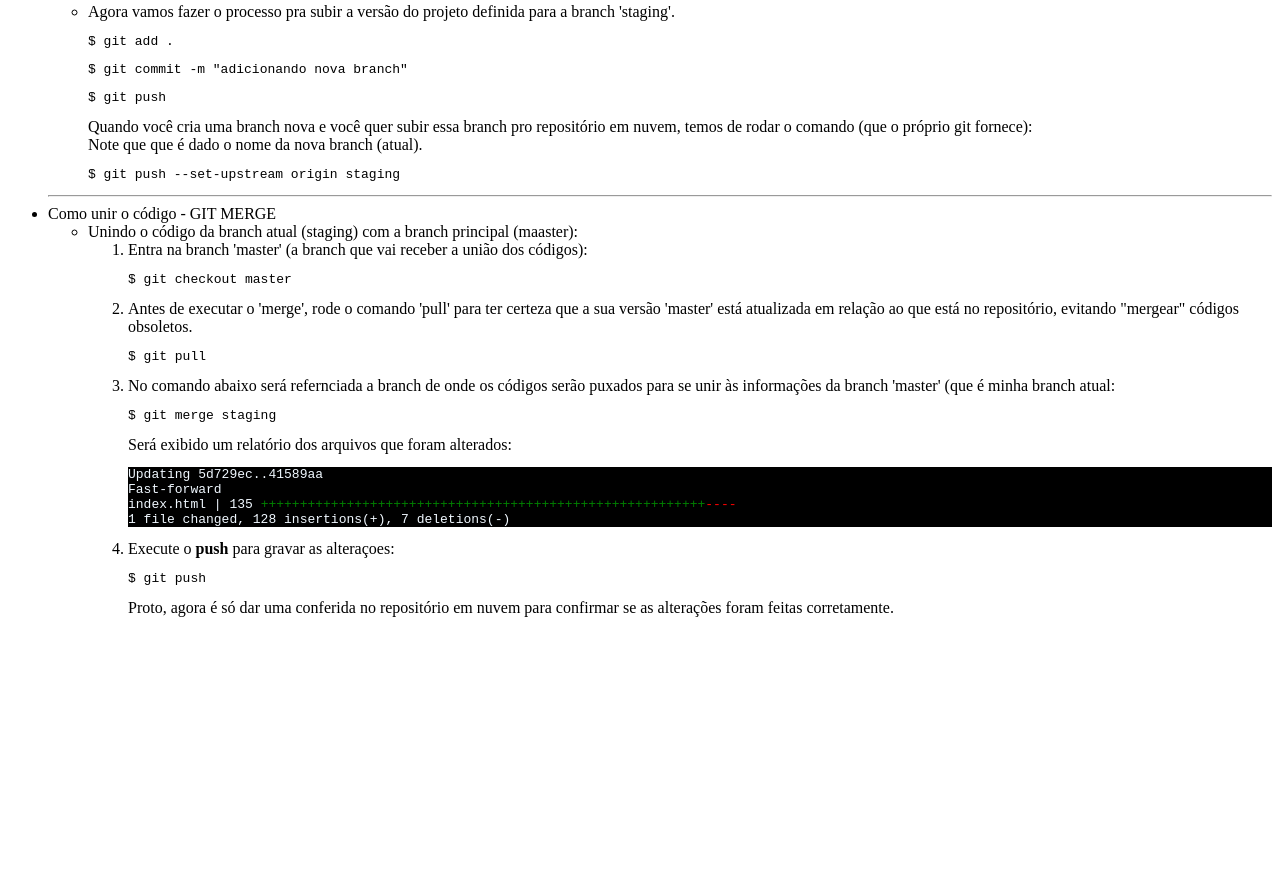
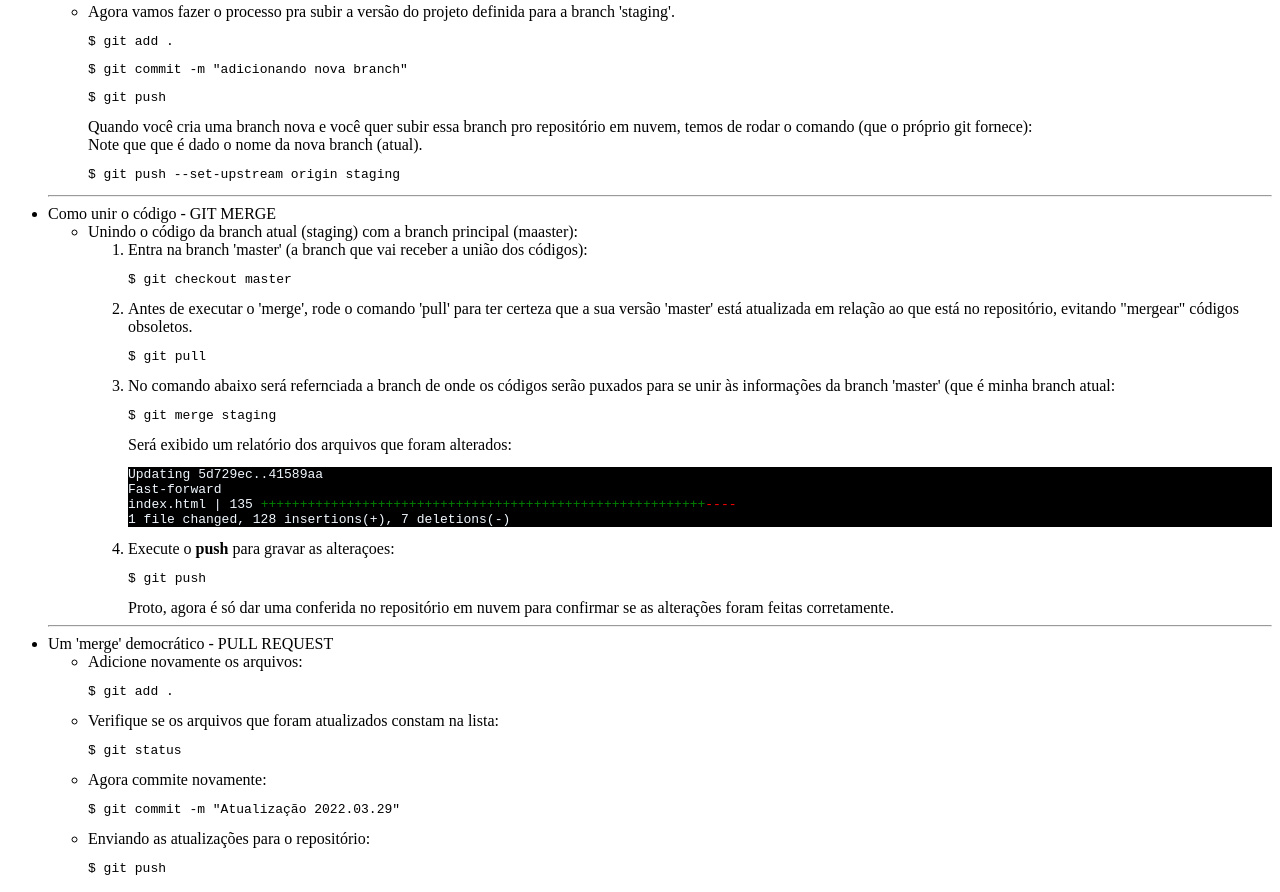
Before and after one commit to renzoalves/aprendendo-git, a plain HTML site: page index.html in a window 1280 px wide. Shown: the part 1904-2796 px from the top of the page. Before the commit the page ends 2537 px from the top, so only its background shows below. Drawn offline with Linux system fonts and the light colour scheme.

Commit message:
merg 2022.03.30-0832

```diff
--- a/index.html
+++ b/index.html
@@ -25,7 +25,7 @@
 
         <hr>
         <li>Adicionar arquivos ao controle de versão:
-            <pre>$ git add "nome_do_arquivo</pre>
+            <pre>$ git add "nome_do_arquivo"</pre>
             ou para todos:
             <pre>$ git add *</pre>
             ou
@@ -48,7 +48,7 @@
         </li>
 
         <hr>
-        <li>Enviar as alterações registrads no commit. No Github, o repositório "em nuvem" já deve ter sido criado. Para esse guia, o repositório "https://github.com/renzoalves/aprendendo-git"
+        <li>Enviar as alterações registradas no commit. No Github, o repositório "em nuvem" já deve ter sido criado. Para esse guia, o repositório "https://github.com/renzoalves/aprendendo-git"
             <ol>
                 <li>Adicionando o repositório remoto (sem as aspas):
                     <pre>$ git remote add origin "https://github.com/renzoalves/aprendendo-git"</pre>
@@ -76,7 +76,7 @@
                     <pre>$ git commit -m "Atualização 2022.03.29"</pre>
                 </li>
                 <li>
-                    Enviando as atualizações para para o repositório:
+                    Enviando as atualizações para o repositório:
                     <pre>$ git push</pre>
                 </li>
             </ul>
@@ -229,6 +229,27 @@
 
         </li>
 
+        <hr>
+        <li>Um 'merge' democrático - PULL REQUEST
+            <ul>
+                <li>
+                    Adicione novamente os arquivos:
+                    <pre>$ git add .</pre>
+                </li>
+                <li>
+                    Verifique se os arquivos que foram atualizados constam na lista:
+                    <pre>$ git status</pre>
+                </li>
+                <li>
+                    Agora commite novamente:
+                    <pre>$ git commit -m "Atualização 2022.03.29"</pre>
+                </li>
+                <li>
+                    Enviando as atualizações para o repositório:
+                    <pre>$ git push</pre>
+                </li>
+            </ul>
+        </li>
     </ul>
 
 </body>
```
